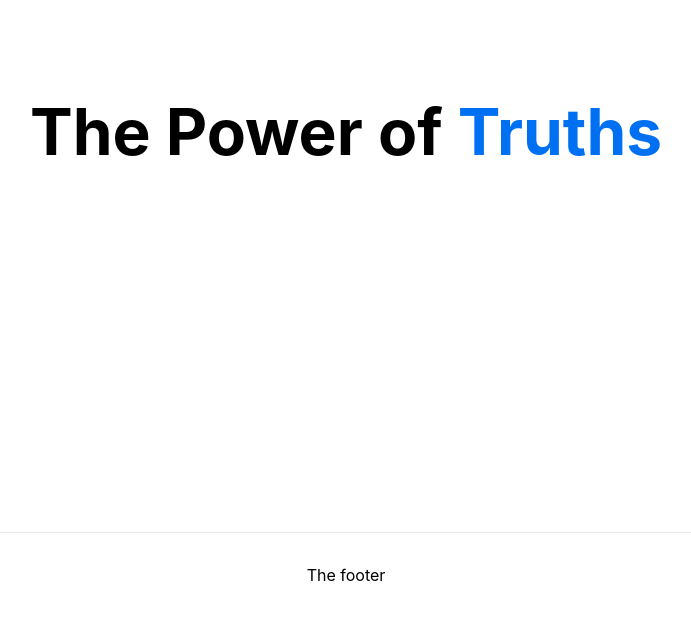
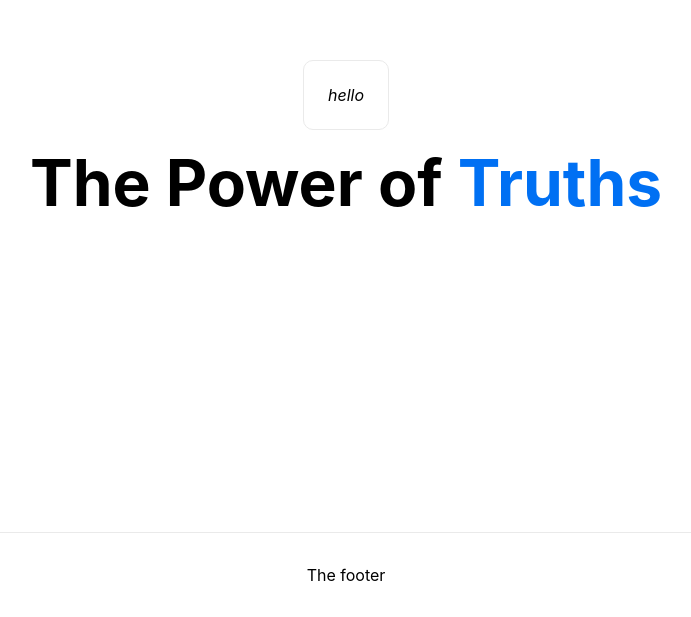
Before and after one commit to bacalj/power-of-truths-web, a Next.js app: page / in a window 1280 px wide. Shown: the part 268-885 px from the top of the page, without its empty margins (294-985 px from the left). Built offline with nearby package versions, Linux system fonts and the light colour scheme.

Commit message:
getting an example component working

```diff
--- /dev/null
+++ b/components/example.js
@@ -0,0 +1,7 @@
+import styles from '../styles/Home.module.css'
+
+export default function Example({ texto }){
+    return (
+        <em className={styles.card}>{ texto }</em>
+    )
+}
--- a/pages/index.js
+++ b/pages/index.js
@@ -1,6 +1,7 @@
 import Head from 'next/head'
 import Image from 'next/image'
 import styles from '../styles/Home.module.css'
+import Example from '../components/example'
 
 export default function Home() {
   return (
@@ -12,6 +13,7 @@ export default function Home() {
       </Head>
 
       <main className={styles.main}>
+        <Example texto="hello"></Example>
         <h1 className={styles.title}>
           The Power of <a href="https://nextjs.org">Truths</a>
         </h1>
```
